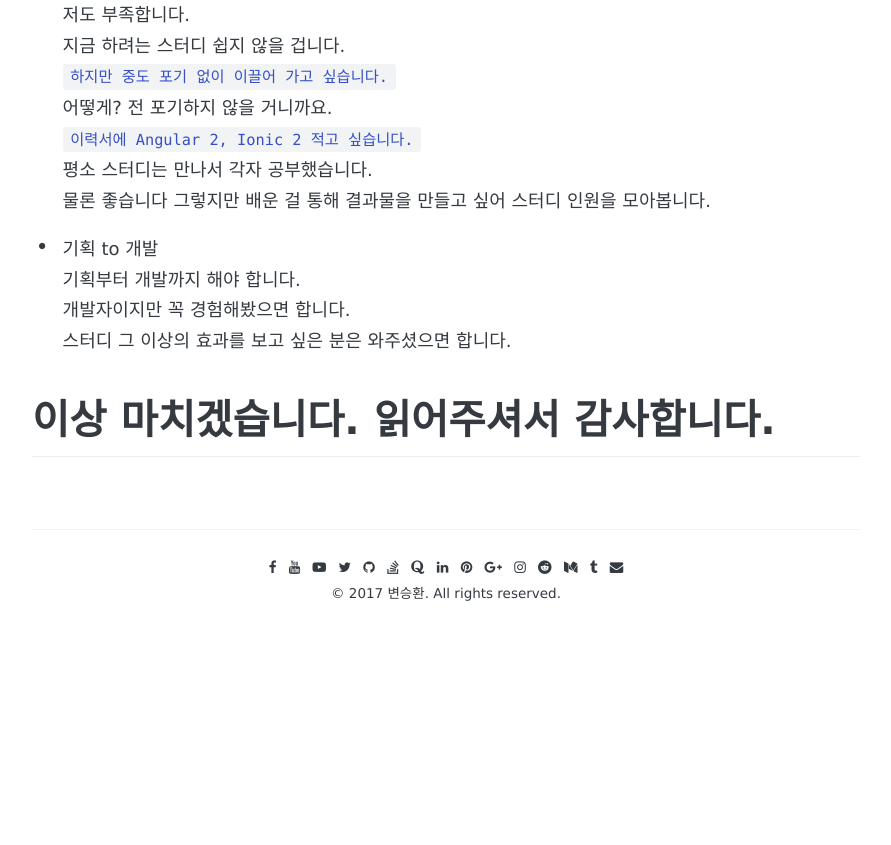
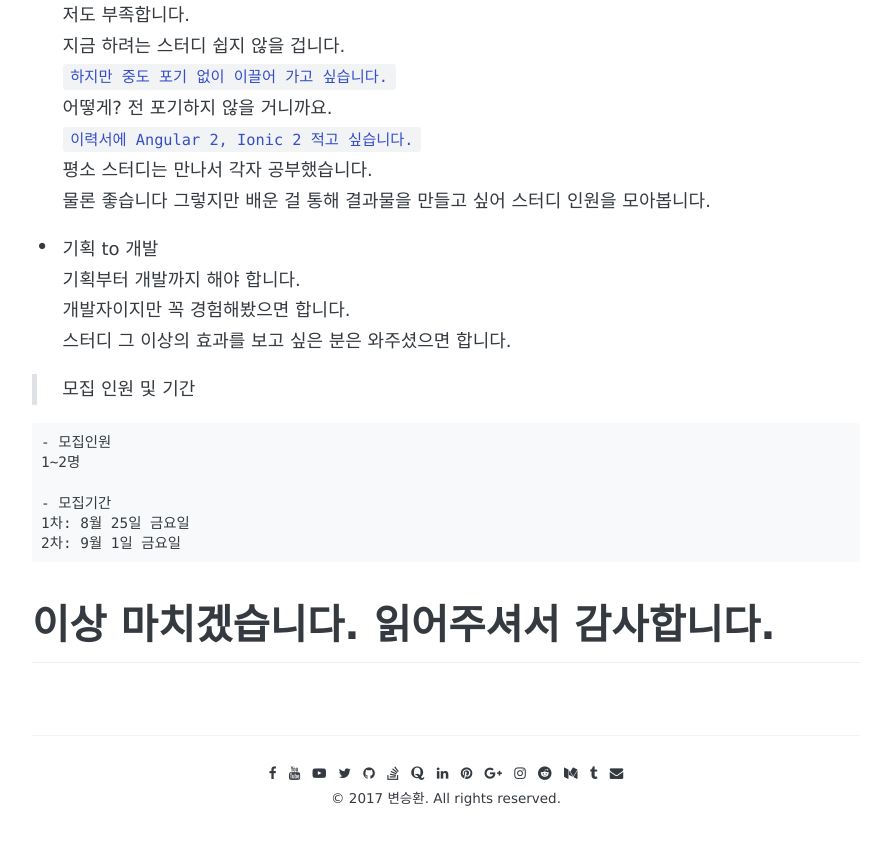
Before and after one commit to awesome-hwan/awesome-hwan.github.io, a Jekyll site: the page built from _posts/2017-08-15-[스터디]모집공고초안.md, in a window 1280 px wide and 900 px high, scrolled down 4405 px. Shown: the top 845 px of the window, without its empty margins (194-1085 px from the left). Built offline with Jekyll 4.4.1, drawn with Linux system fonts in a browser that asks for light colours; some web fonts are replaced; comment, search, counter and statistics services are not loaded; before the commit the page ends 5099 px from its top, so only the background shows below that.

Commit message:
Study part.1

````diff
--- a/_posts/2017-08-15-[스터디]모집공고초안.md
+++ b/_posts/2017-08-15-[스터디]모집공고초안.md
@@ -109,4 +109,15 @@ Hexo, Jekyll 상관없습니다.
 개발자이지만 꼭 경험해봤으면 합니다.
 스터디 그 이상의 효과를 보고 싶은 분은 와주셨으면 합니다.
 
+> 모집 인원 및 기간
+
+```sh
+- 모집인원
+1~2명
+
+- 모집기간
+1차: 8월 25일 금요일
+2차: 9월 1일 금요일
+```
+
 # 이상 마치겠습니다. 읽어주셔서 감사합니다.
````
